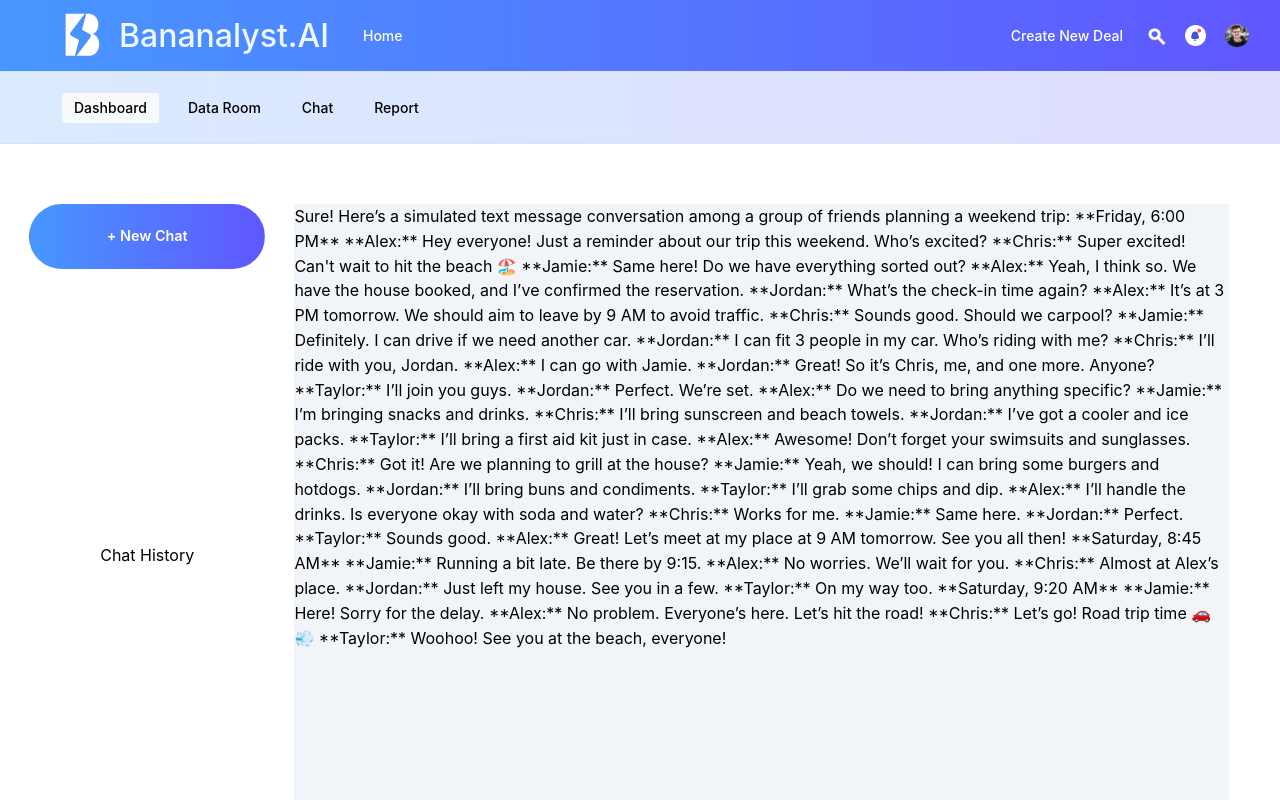
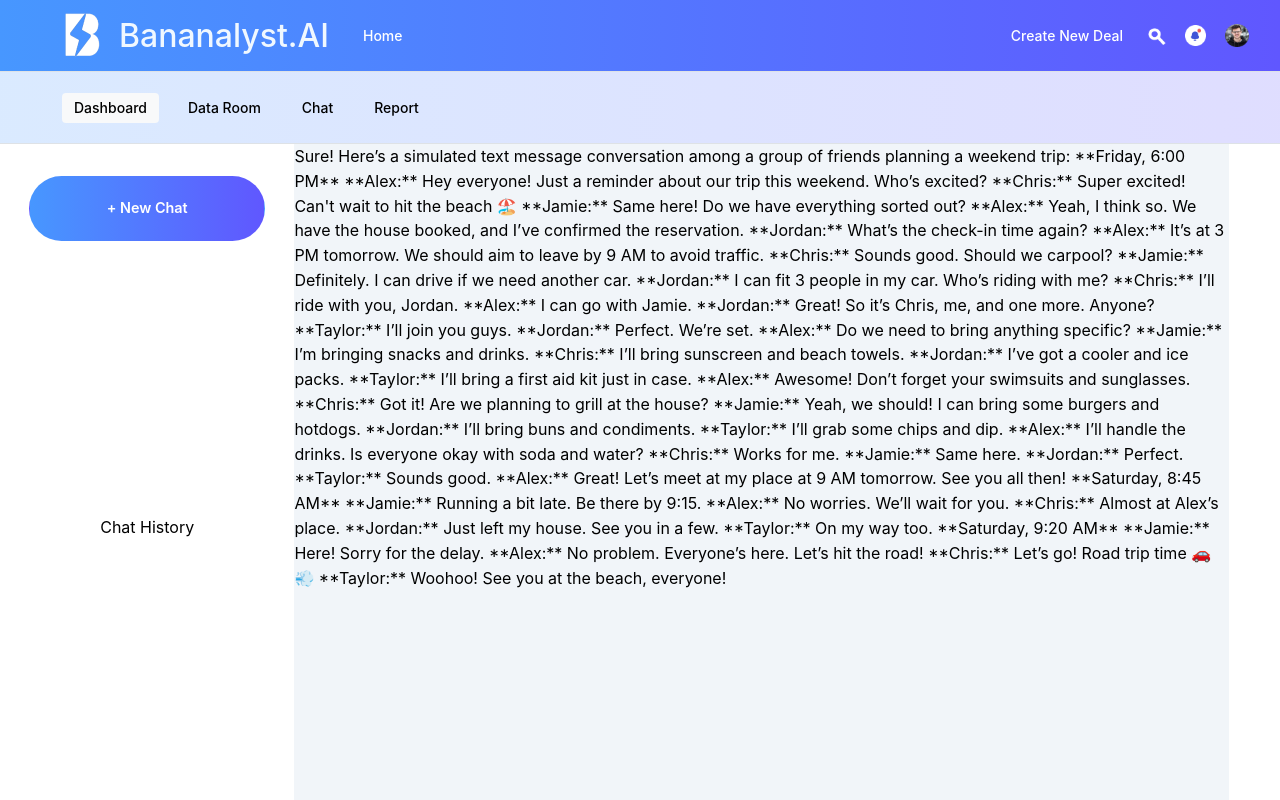
Before and after one commit to paramshah4/banalyst, a React (Vite) app in the folder vite-client/: page /chat in a window 1280 px wide. Shown: the top 800 px of the page. Built offline with nearby package versions, Linux system fonts and the light colour scheme.

Commit message:
Fix header margin and chat margins

```diff
--- a/vite-client/src/App.css
+++ b/vite-client/src/App.css
@@ -3,6 +3,7 @@
   max-height: 100vh;
   margin: 0;
 }
+
 
 .App {
   text-align: center;
--- a/vite-client/src/components/ChatInterface.tsx
+++ b/vite-client/src/components/ChatInterface.tsx
@@ -73,7 +73,6 @@ function ChatInterface() {
         flexDirection: "row",
         height: "100vh",
         maxWidth: "100%",
-        margin: "0",
         padding: "0",
         backgroundColor: "#FFFFFF",
       }}
@@ -82,11 +81,11 @@ function ChatInterface() {
         display={"flex"}
         style={{
           flexDirection: "column",
-          height: "100%",
+          minHeight: "100vh",
           width: "23%",
           justifyContent: "space-between",
           alignItems: "center",
-          margin: "0",
+          margin: "2em 0 0 0",
           padding: "0px",
         }}
       >
@@ -131,7 +130,8 @@ function ChatInterface() {
               border: "1px solid #EFEFEF",
               paddingLeft: "1em",
             }}
-          ><img src={settingsIcon} style={{marginRight: "1em"}} />
+          >
+            <img src={settingsIcon} style={{ marginRight: "1em" }} />
             Settings
           </UnstyledButton>
           <UnstyledButton
@@ -150,9 +150,13 @@ function ChatInterface() {
               border: "1px solid #EFEFEF",
               paddingLeft: "1em",
             }}
-          ><Avatar src={avatarIcon} style={{
-            marginRight: "1em",
-          }}></Avatar>
+          >
+            <Avatar
+              src={avatarIcon}
+              style={{
+                marginRight: "1em",
+              }}
+            ></Avatar>
             John Smith
           </UnstyledButton>
         </Container>
@@ -161,6 +165,7 @@ function ChatInterface() {
         display={"flex"}
         style={{
           flexDirection: "column",
+          flexGrow: "1",
           maxWidth: "73%",
           margin: "0",
           padding: "0px",
@@ -203,7 +208,7 @@ function ChatInterface() {
         **Jamie:** Here! Sorry for the delay. **Alex:** No problem. Everyone’s
         here. Let’s hit the road! **Chris:** Let’s go! Road trip time 🚗💨
         **Taylor:** Woohoo! See you at the beach, everyone!
-        <div ref={messagesEndRef} />
+        <div ref={messagesEndRef} style={{ margin: 0, padding: 0 }} />
         <form
           className="chat-input"
           onSubmit={handleSendMessage}
--- a/vite-client/src/components/DashboardContainer.tsx
+++ b/vite-client/src/components/DashboardContainer.tsx
@@ -9,7 +9,7 @@ export default function DashboardContainer() {
     return (
         <Container size="xl" style={{
             padding: '0',
-            margin: '0',
+            margin: '2.5em 0 0 0',
             maxWidth: '100%',
             background: '#FFFFFF'
         }}>
--- a/vite-client/src/index.css
+++ b/vite-client/src/index.css
@@ -11,6 +11,7 @@
   text-rendering: optimizeLegibility;
   -webkit-font-smoothing: antialiased;
   -moz-osx-font-smoothing: grayscale;
+  background-color: #FFFFFF;
 }
 
 a {
--- a/vite-client/src/styles/HeaderSimple.module.css
+++ b/vite-client/src/styles/HeaderSimple.module.css
@@ -18,7 +18,7 @@
   display: flex;
   /* flex-wrap: wrap; */
   height: rem(72px);
-  margin-bottom: rem(60px);
+  /* margin-bottom: rem(60px); */
   /* background-image: linear-gradient(to right, #4797FF, #6057FF); */
   background-image: linear-gradient(to right, rgba(71, 151, 255, 0.2), rgba(96, 87, 255, 0.2));
   border-bottom: rem(1px) solid light-dark(var(--mantine-color-gray-3), var(--mantine-color-dark-4));
```
